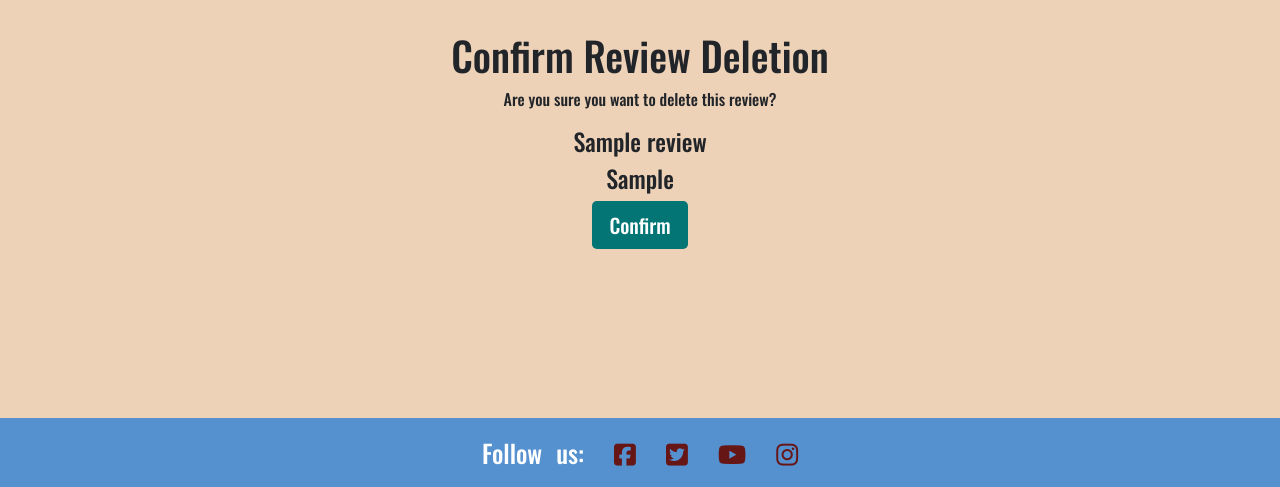
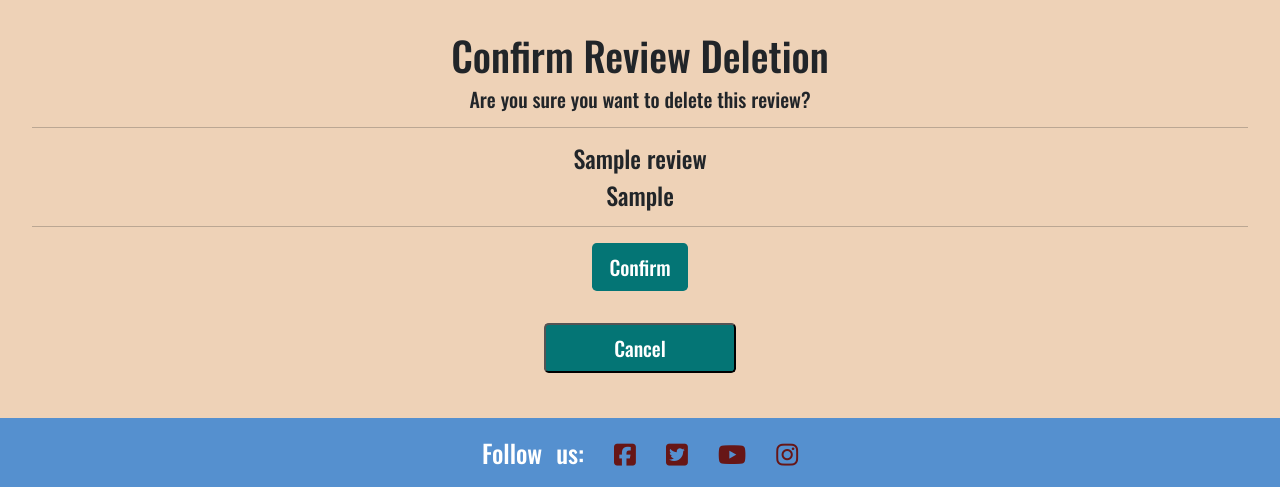
Before and after one commit to David-Maura-Rodgers/PP4-Gamer-Review, a Django app: page /delete_review/1/ in a window 1280 px wide. Shown: the part 313-800 px from the top of the page. Run offline with Django 3.2, Linux system fonts and the light colour scheme; a user stored in the database is signed in; tables that the repository leaves empty hold one stand-in row (values such as "Sample post"); some libraries are stand-ins or nearby versions.

Commit message:
add: cancel btn for edit and delete pages / fixed stary divs on edit review page

```diff
--- a/static/css/style.css
+++ b/static/css/style.css
@@ -62,10 +62,6 @@ h2 {
 .icons {
     word-spacing: 5px;
     font-size: 22px;
-}
-
-.home-button {
-    margin: 4%;
 }
 
 .card {
@@ -204,6 +200,14 @@ h2 {
     background-color: #047575;
     color: #fff;
     position: relative;
+    width: 30%;
+    margin-left: 35%;
+    margin-bottom: 2.5%;
+}
+
+.btn-cancel {
+    color: #fff;
+    position: relative;
     width: 50%;
     margin-left: 25%;
 }
@@ -213,7 +217,6 @@ h2 {
     width: 50%;
     margin-left: 25%;
     margin-top: 1%;
-    margin-bottom: 1%;
 }
 
 .btn-signup:hover,
--- a/templates/delete_review.html
+++ b/templates/delete_review.html
@@ -14,10 +14,17 @@
     <h1 class="text-center">Confirm Review Deletion</h1>
     <form method="post">
         {% csrf_token %}
-        <p>Are you sure you want to delete this review?</p>
+        <h5>Are you sure you want to delete this review?</h5>
+        <hr>
         <h4>{{ review.title }} </h4>
         <h4>{{ review.game }} </h4>
+        <hr>
         <input type="submit" value="Confirm" class="btn btn-signup btn-lg" aria-label="confirm">
     </form>
 </div>
+
+<div class="btn-cancel">
+    <a href="/posted_review/"><button class= "btn-home btn-lg" type="submit" action="{% url 'posted_review' %}">Cancel</button></a>
+</div>
+
 {% endblock %}
--- a/templates/index.html
+++ b/templates/index.html
@@ -42,11 +42,13 @@
                                 <p class="gamer">Gamer: {{ review.gamer }}</p>
                             </div>
                         </div>
+
+                            <h2 class="card-title">{{ review.title }}</h2>
                         <a href="{% url 'review_detail' review.pk review.title  %}" class="review-link">
-                            <h2 class="card-title">{{ review.title }}</h2>
                             <h2 class="card-title-black">{{ review.game }}</h2>
+                        </a>
                             <p class="subtitle-text">{{ review.subtitle }}</p>
-                        </a>
+
                         <hr/>
                         <p class="card-text h5">{{ review.created_on}}
                             <p class="icons">
--- a/templates/posted_review.html
+++ b/templates/posted_review.html
@@ -12,9 +12,9 @@
 
             {% if user.is_authenticated %}
 
-            <h2 class="posted-h2">Please see below for your list of reviews</h2>
+            <h2 class="posted-h2">Please see below for a list of your views:</h2>
             <hr>
-            <div class="home-button">
+            <div class="row">
                 <a href="/"><button class= "btn-home btn-lg" type="submit" action="{% url 'home' %}">Back to Home</button></a>
             </div>
 
--- a/templates/review_detail.html
+++ b/templates/review_detail.html
@@ -23,6 +23,9 @@
 </div>
 <div class="btn-editdelete">
     <a href="{% url 'delete_review' review.pk %}"><button class= "btn-home btn-lg" type="submit" action="{% url 'delete_review' review.pk %}">Delete Review</button></a>
+</div>
+<div class="row">
+    <a href="/posted_review/"><button class= "btn-home btn-lg" type="submit" action="{% url 'posted_review' %}">Back to Home</button></a>
 </div>
 
 <div class="container-fluid-home">
```
Also changed, not shown: templates/create_review.html (+2 -5 lines), templates/edit_review.html (+4 -7 lines).
